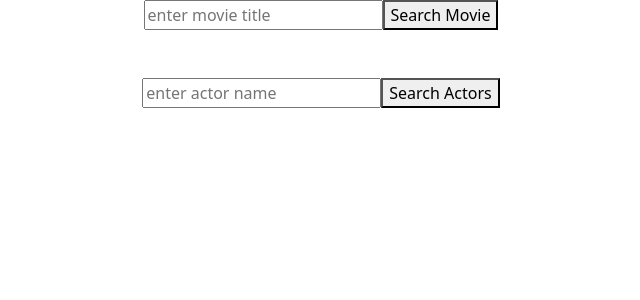
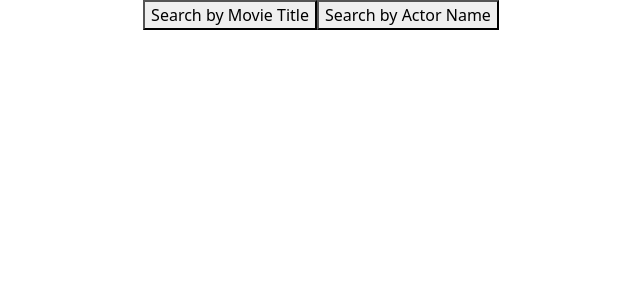
Before and after one commit to javar10/react_movie_finder_project, a React (Create React App) app: page / in a window 1280 px wide. Shown: the top 300 px of the page, without its empty margins (319-959 px from the left). Built offline with nearby package versions, Linux system fonts and the light colour scheme.

Commit message:
separating components for movie and actor search

```diff
--- a/src/App.js
+++ b/src/App.js
@@ -3,6 +3,8 @@ import { Route, Routes, BrowserRouter as Router } from 'react-router-dom';
 import Home from './Home';
 import MovieDetailPage from './MovieDetailPage';
 import ActorDetailPage from './components/ActorDetailPage';
+import ActorSearch from './components/ActorSearch';
+import MovieSearchPage from './pages/MovieSearchPage';
 
 
 function App() {
@@ -13,8 +15,10 @@ function App() {
         <Router>
           <Routes>
             <Route path="/" element={<Home />} />
-            <Route path="/movie/:movieId" element={<MovieDetailPage />} />
-            <Route path="/actor/:actorId" element={<ActorDetailPage />} />
+            <Route path="/search/movie" element={<MovieSearchPage/>} />
+            <Route path="/search/movie/:movieId" element={<MovieDetailPage />} />
+            <Route path="/search/actor" element={<ActorSearch/>} />
+            <Route path="/search/actor/:actorId" element={<ActorDetailPage />} />
           </Routes>
         </Router>
     </div>
--- a/src/Home.js
+++ b/src/Home.js
@@ -1,35 +1,18 @@
-import { useState } from "react";
-import MovieSearch from "./components/MovieSearch";
-import MovieCard from "./components/MovieCard";
-import ActorSearch from "./components/ActorSearch";
-import ActorCard from "./components/ActorCard";
+
+import { Link } from "react-router-dom";
+
 
 const Home = () => {
 
-  const [movieResults, setMovieResults] = useState([]);
-  const [actorResults, setActorResults] = useState([]);
-
-  console.log("logging movieResults:", movieResults);
-  console.log("logging actorResults:", actorResults);
-
   return (
     <>
-        <MovieSearch setMovieResults={setMovieResults}  />
-        <div className='container mt-5'>
-            <div className='row'>
-                {movieResults && movieResults.map((movie) => (
-                    <MovieCard key={movie.id} movie={movie} />
-                ))}
-            </div>
-        </div>
-        <ActorSearch setActorResults={setActorResults} />
-        <div className='container mt-5'>
-            <div className='row'>
-                {actorResults && actorResults.map((actor) => (
-                    <ActorCard key={actor.id} actor={actor} />
-                ))}
-            </div>
-        </div>
+        <Link to="/search/movie">
+            <button>Search by Movie Title</button>
+        </Link>
+        <Link to="/search/actor">
+            <button>Search by Actor Name</button>
+        </Link>
+
     </>
   )
 }
--- /dev/null
+++ b/src/pages/MovieSearchPage.js
@@ -0,0 +1,23 @@
+import { useState } from "react";
+import MovieSearch from "../components/MovieSearch";
+import MovieCard from "../components/MovieCard";
+
+const MovieSearchPage = () => {
+
+  const [movieResults, setMovieResults] = useState([]);
+
+  return (
+    <>
+        <MovieSearch setMovieResults={setMovieResults}  />
+        <div className='container mt-5'>
+            <div className='row'>
+                {movieResults && movieResults.map((movie) => (
+                    <MovieCard key={movie.id} movie={movie} />
+                ))}
+            </div>
+        </div>
+    </>
+  )
+}
+
+export default MovieSearchPage
```
Also changed, not shown: src/components/ActorSearch.js (+5 -2 lines), src/pages/ActorSearchPage.js (added, +22 -0 lines).
